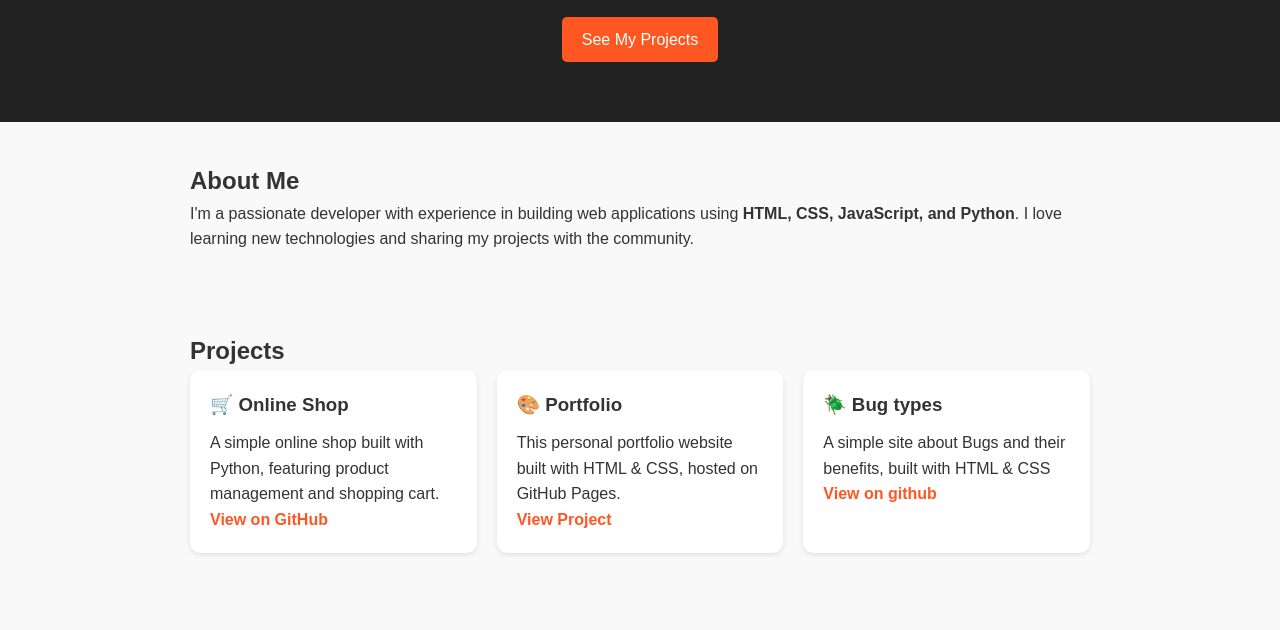
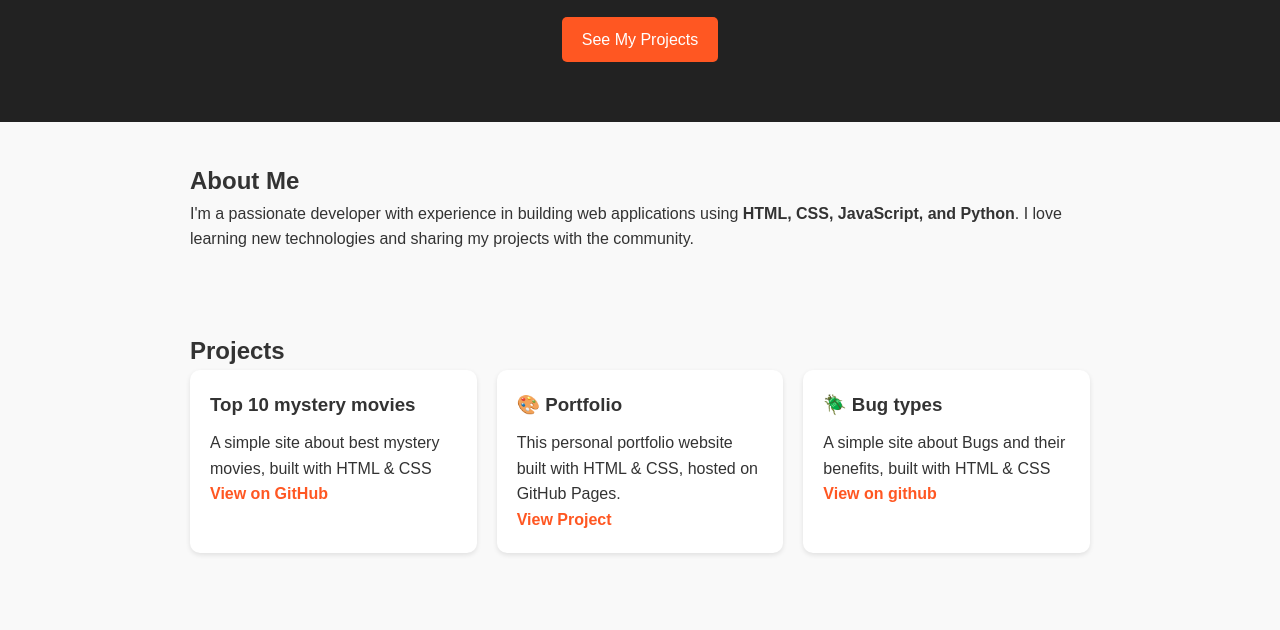
Before and after one commit to farhadmohammadipro-tech/portfolio, a plain HTML site: page index.html in a window 1280 px wide. Shown: the part 168-798 px from the top of the page. Drawn offline with Linux system fonts and the light colour scheme.

Commit message:
Update index.html

```diff
--- a/index.html
+++ b/index.html
@@ -32,9 +32,9 @@
       <h2>Projects</h2>
       <div class="projects-grid">
         <div class="project-card">
-          <h3>🛒 Online Shop</h3>
-          <p>A simple online shop built with Python, featuring product management and shopping cart.</p>
-          <a href="https://github.com/farhadmohammadipro-tech/Online-shop" target="_blank">View on GitHub</a>
+          <h3>Top 10 mystery movies</h3>
+          <p>A simple site about best mystery movies, built with HTML & CSS</p>
+          <a href="https://github.com/farhadmohammadipro-tech/Top-10-mystery-movies.git" target="_blank">View on GitHub</a>
         </div>
         <div class="project-card">
           <h3>🎨 Portfolio</h3>
```
